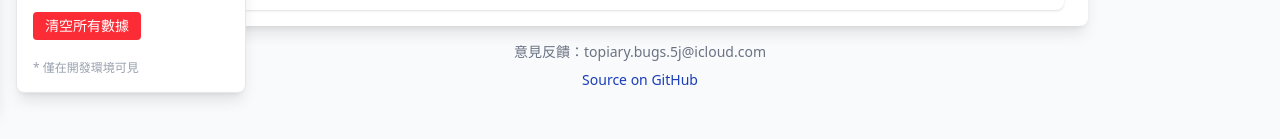
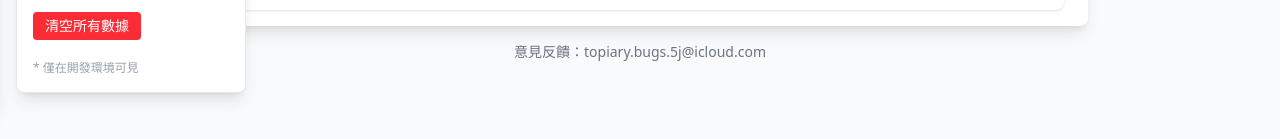
Before and after one commit to jackykh/interview-records, a React (Vite) app: page /faq in a window 1280 px wide. Shown: the part 691-830 px from the top of the page. Built offline with nearby package versions, Linux system fonts and the light colour scheme; no server answers.

Commit message:
refactor: remove GitHub source link from FAQ page

```diff
--- a/src/pages/FAQ.tsx
+++ b/src/pages/FAQ.tsx
@@ -92,16 +92,6 @@ const FAQPage: React.FC = () => {
               </a>
             </span>
           </div>
-          <div className="flex justify-center">
-            <a
-              href="https://github.com/jackykh/interview-records"
-              target="_blank"
-              rel="noopener noreferrer"
-              className="text-sm text-blue-800 hover:text-blue-900"
-            >
-              Source on GitHub
-            </a>
-          </div>
         </div>
       </div>
     </div>
```
